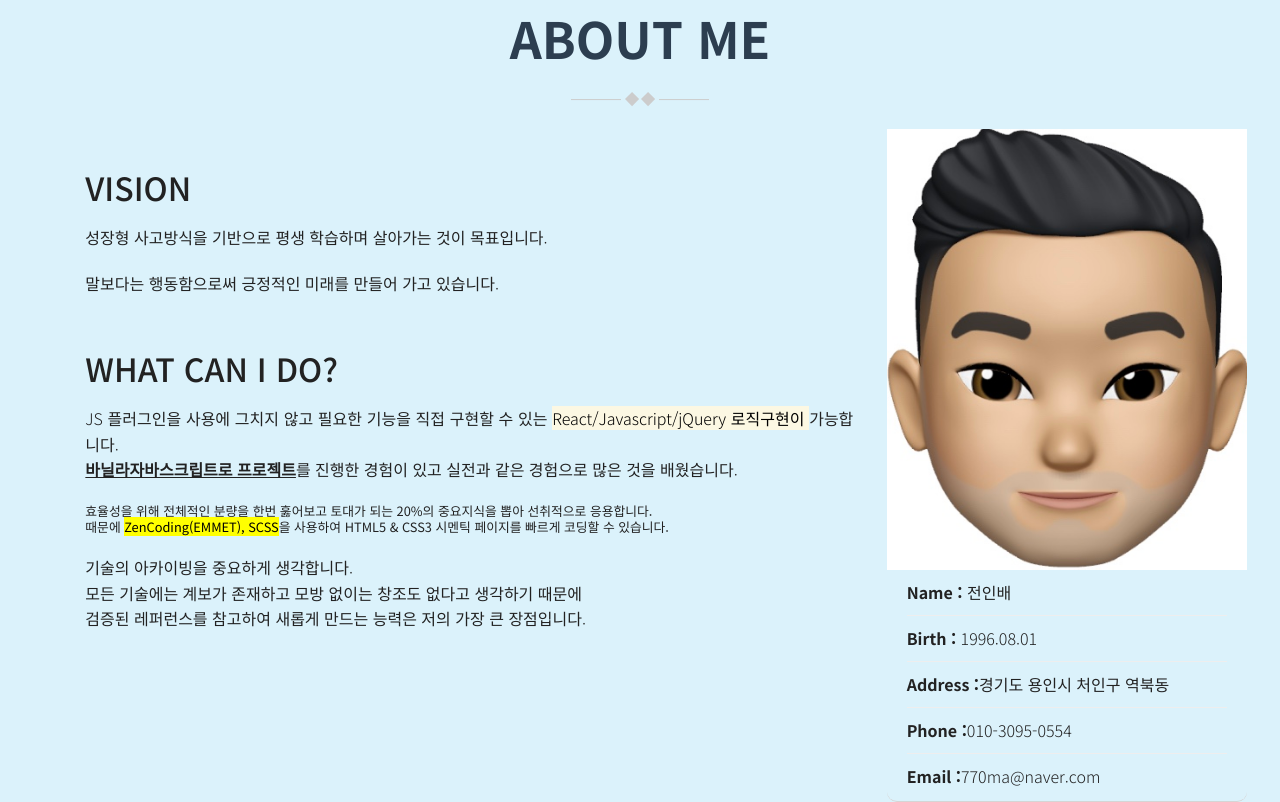
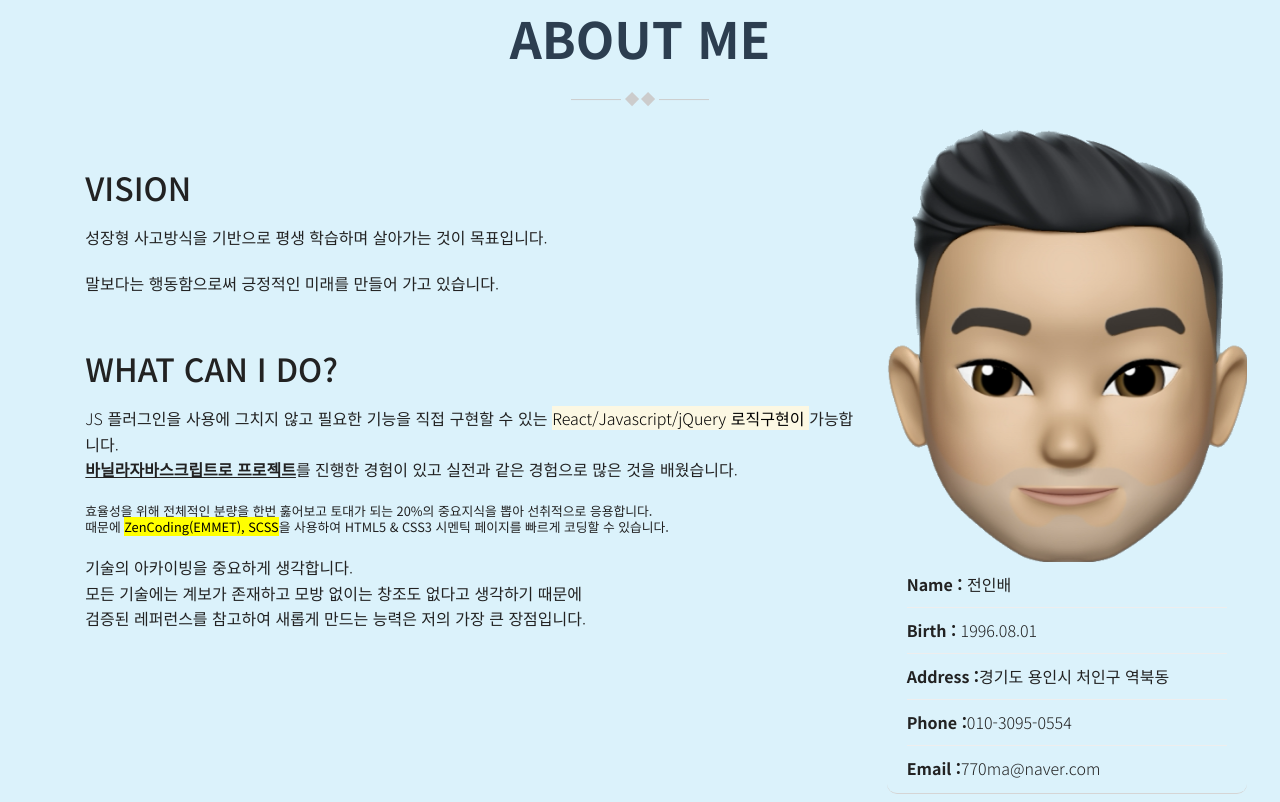
Before and after one commit to kimnya/PROFILE, a plain HTML site: page index.html in a window 1280 px wide. Shown: the part 1900-2702 px from the top of the page. Drawn offline with Linux system fonts and the light colour scheme; a web font is replaced by a local one.

Commit message:
이미지사진 수정

```diff
--- a/index.html
+++ b/index.html
@@ -266,7 +266,7 @@
           <article class="profile">
             <div>
               <h3 class="myphoto">
-                <img src="./images/me_image.jpg" alt="전인배" />
+                <img src="./images/me.png" alt="전인배" />
               </h3>
               <ol>
                 <li><strong>Name :</strong> 전인배</li>
```
Also changed, not shown: images/me.png (added), images/me_image.jpg (deleted).
